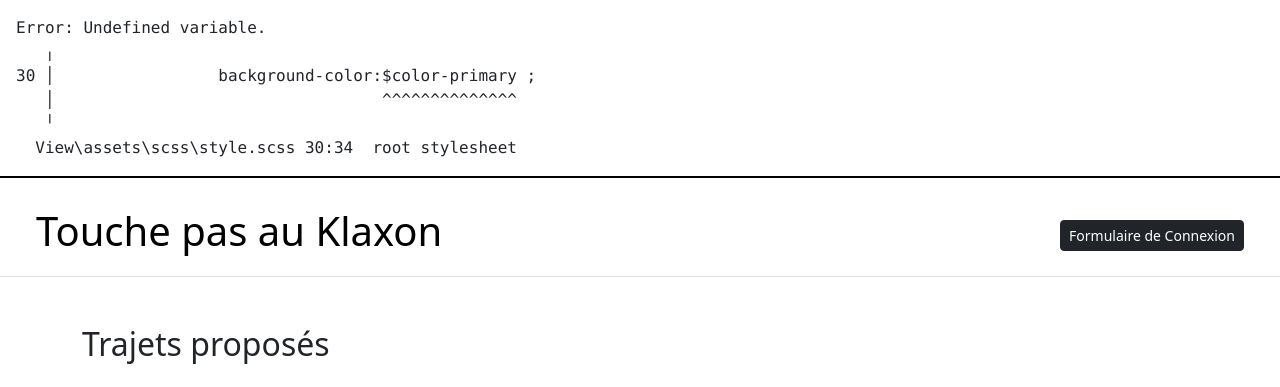
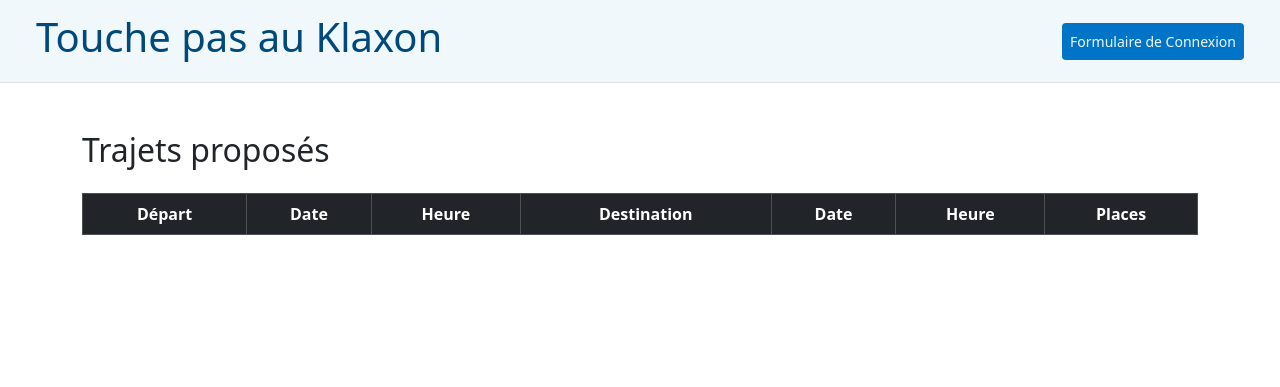
Before and after one commit to O1Alex/Projet_Klaxon, a PHP site: page /homepage.php in a window 1280 px wide. Shown: the top 387 px of the page. Run offline with PHP 8.4, Linux system fonts and the light colour scheme; data that the repository does not hold is empty; style sheets or scripts are compiled from the project's sources.

Commit message:
probleme mise en relation page css

```diff
--- a/View/assets/scss/style.scss
+++ b/View/assets/scss/style.scss
@@ -27,8 +27,8 @@ $succes-color: #82b864;
             }
             .btn{
                 padding:8px;
-                background-color:$color-primary ;
-                color:$color-light;
+                background-color: $primary-color ;
+                color:$light-color;
                 border:none;
                 border-radius:4px;
                 cursor:pointer;
--- a/View/header.php
+++ b/View/header.php
@@ -6,6 +6,7 @@ if(session_status()==PHP_SESSION_NONE){
 <head>
     <link rel="stylesheet" href="assets/css/style.css">
 </head>
+
 <header>
     <nav class="navbar navbar-expand-lg navbar-light  border-bottom px-4">
         <div class="header-container container-fluid">
--- a/package.json
+++ b/package.json
@@ -1,7 +1,5 @@
 {
   "dependencies": {
-    "bootstrap": "^5.3.8",
-    "bootstrap-icons": "^1.13.1",
-    "sass": "^1.97.1"
+    "bootstrap": "^5.3.8"
   }
 }
```
Also changed, not shown: package-lock.json.
